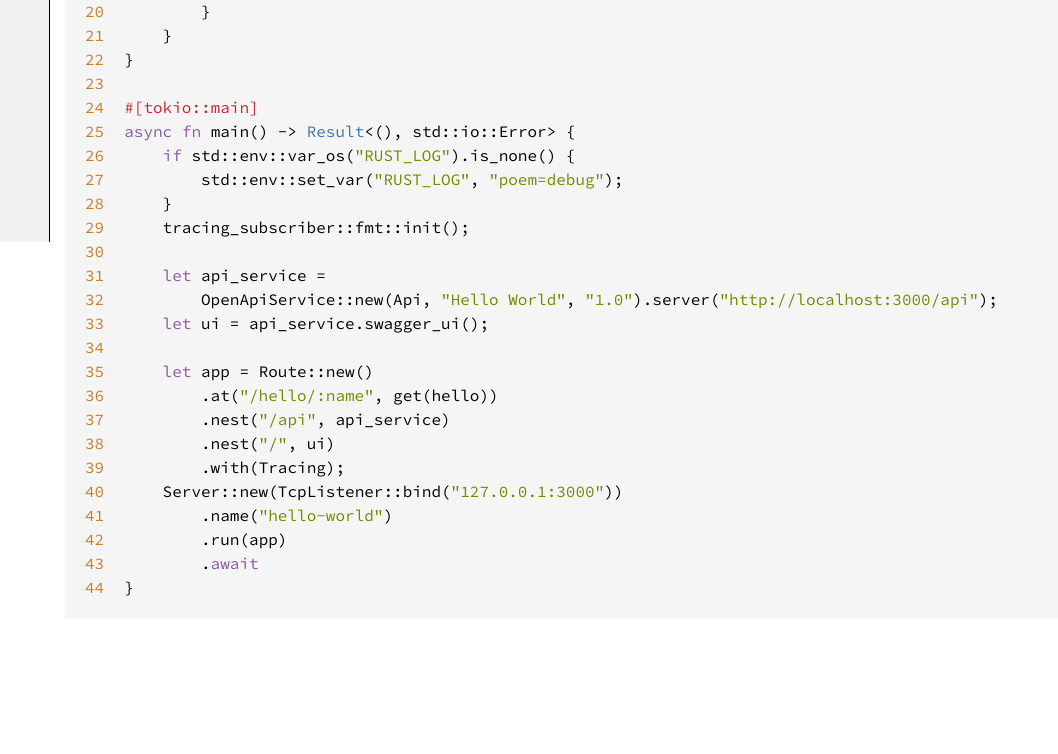
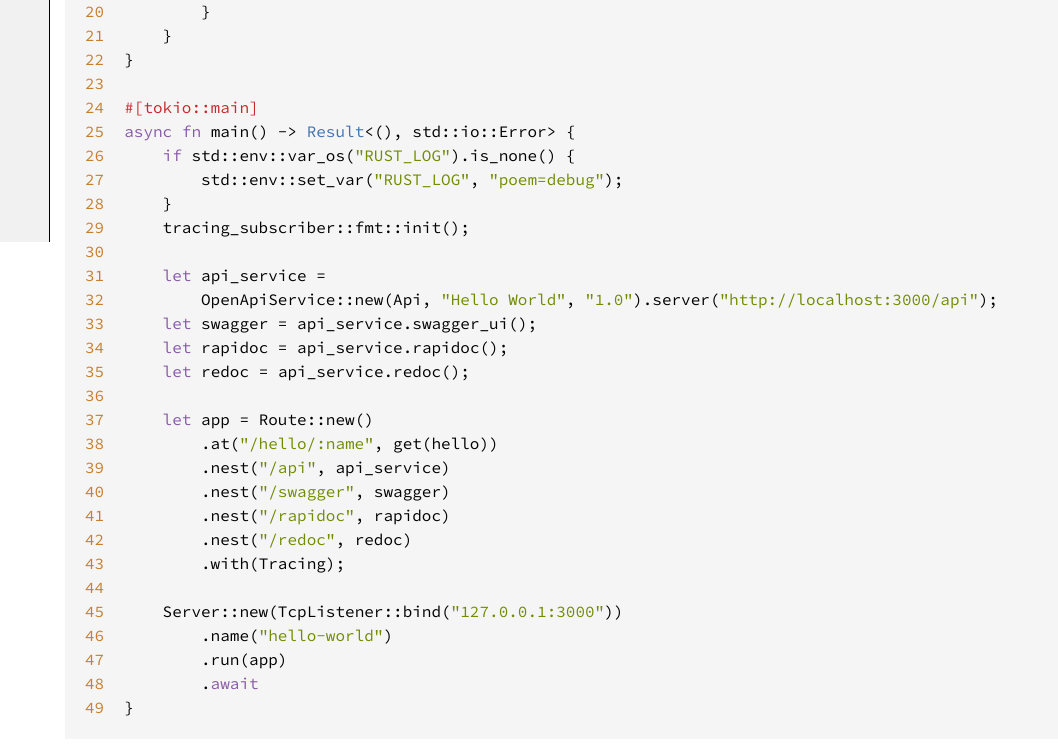
Before and after one commit to darbiadev/valeria, a plain HTML site: page src/valeria/main.rs.html in a window 1280 px wide. Shown: the part 558-1312 px from the top of the page, without its empty margins (0-1058 px from the left). Before the commit the page ends 1202 px from the top, so only its background shows below. Drawn offline with Linux system fonts and the light colour scheme.

Commit message:
deploy: 12615292e9bfdb7b00d929552620b79292504cba

```diff
--- a/src/valeria/main.rs.html
+++ b/src/valeria/main.rs.html
@@ -47,6 +47,11 @@
 <span id="42">42</span>
 <span id="43">43</span>
 <span id="44">44</span>
+<span id="45">45</span>
+<span id="46">46</span>
+<span id="47">47</span>
+<span id="48">48</span>
+<span id="49">49</span>
 </pre><pre class="rust"><code><span class="kw">use</span> <span class="ident">poem</span>::{
     <span class="ident">get</span>, <span class="ident">handler</span>, <span class="ident">listener::TcpListener</span>, <span class="ident">middleware::Tracing</span>, <span class="ident">web::Path</span>, <span class="ident">EndpointExt</span>, <span class="ident">Route</span>, <span class="ident">Server</span>,
 };
@@ -79,13 +84,18 @@
 
     <span class="kw">let</span> <span class="ident">api_service</span> <span class="op">=</span>
         <span class="ident">OpenApiService::new</span>(<span class="ident">Api</span>, <span class="string">&quot;Hello World&quot;</span>, <span class="string">&quot;1.0&quot;</span>).<span class="ident">server</span>(<span class="string">&quot;http://localhost:3000/api&quot;</span>);
-    <span class="kw">let</span> <span class="ident">ui</span> <span class="op">=</span> <span class="ident">api_service</span>.<span class="ident">swagger_ui</span>();
+    <span class="kw">let</span> <span class="ident">swagger</span> <span class="op">=</span> <span class="ident">api_service</span>.<span class="ident">swagger_ui</span>();
+    <span class="kw">let</span> <span class="ident">rapidoc</span> <span class="op">=</span> <span class="ident">api_service</span>.<span class="ident">rapidoc</span>();
+    <span class="kw">let</span> <span class="ident">redoc</span> <span class="op">=</span> <span class="ident">api_service</span>.<span class="ident">redoc</span>();
 
     <span class="kw">let</span> <span class="ident">app</span> <span class="op">=</span> <span class="ident">Route::new</span>()
         .<span class="ident">at</span>(<span class="string">&quot;/hello/:name&quot;</span>, <span class="ident">get</span>(<span class="ident">hello</span>))
         .<span class="ident">nest</span>(<span class="string">&quot;/api&quot;</span>, <span class="ident">api_service</span>)
-        .<span class="ident">nest</span>(<span class="string">&quot;/&quot;</span>, <span class="ident">ui</span>)
+        .<span class="ident">nest</span>(<span class="string">&quot;/swagger&quot;</span>, <span class="ident">swagger</span>)
+        .<span class="ident">nest</span>(<span class="string">&quot;/rapidoc&quot;</span>, <span class="ident">rapidoc</span>)
+        .<span class="ident">nest</span>(<span class="string">&quot;/redoc&quot;</span>, <span class="ident">redoc</span>)
         .<span class="ident">with</span>(<span class="ident">Tracing</span>);
+
     <span class="ident">Server::new</span>(<span class="ident">TcpListener::bind</span>(<span class="string">&quot;127.0.0.1:3000&quot;</span>))
         .<span class="ident">name</span>(<span class="string">&quot;hello-world&quot;</span>)
         .<span class="ident">run</span>(<span class="ident">app</span>)
```
Also changed, not shown: valeria/fn.main.html (+1 -1 lines), valeria/index.html (+1 -1 lines).
